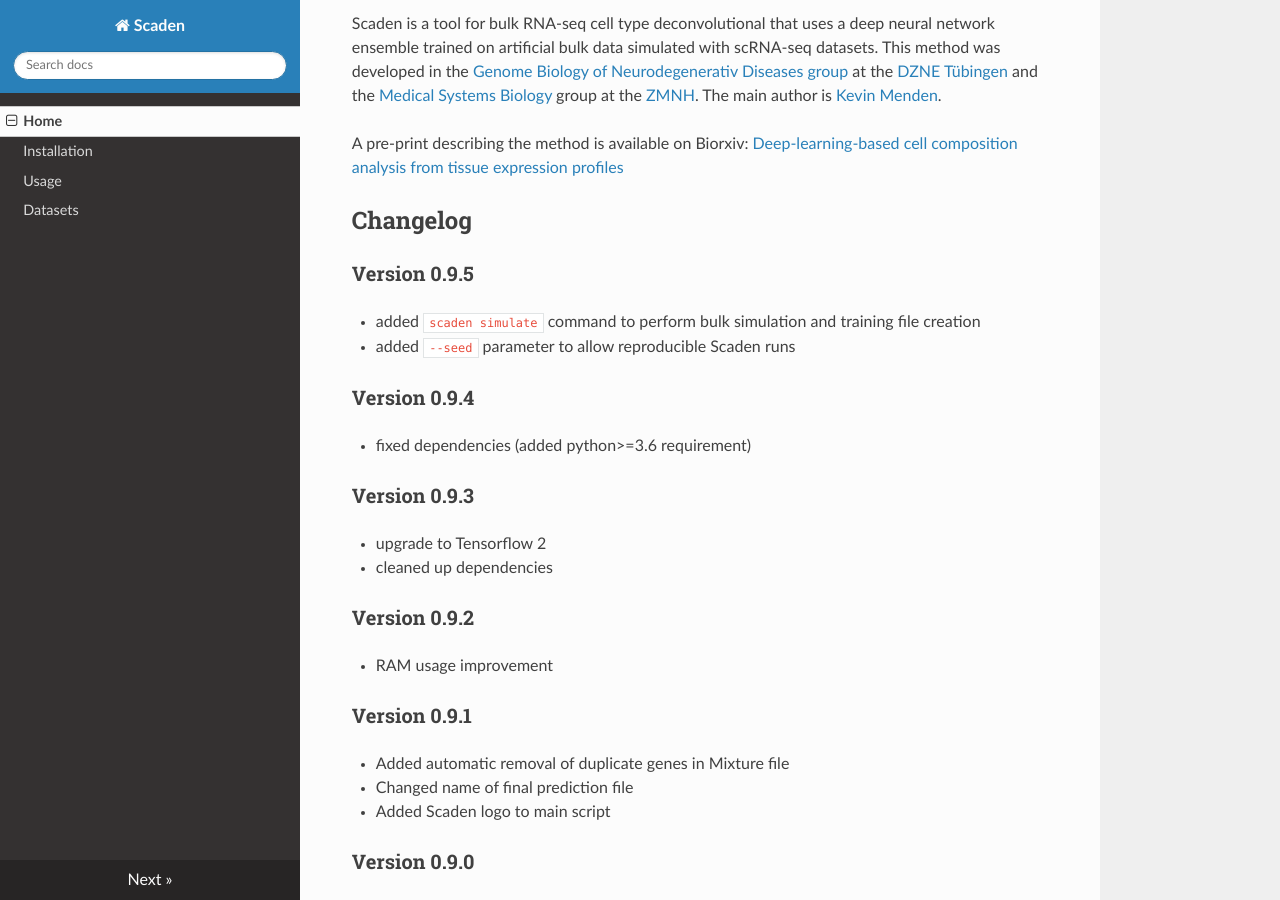
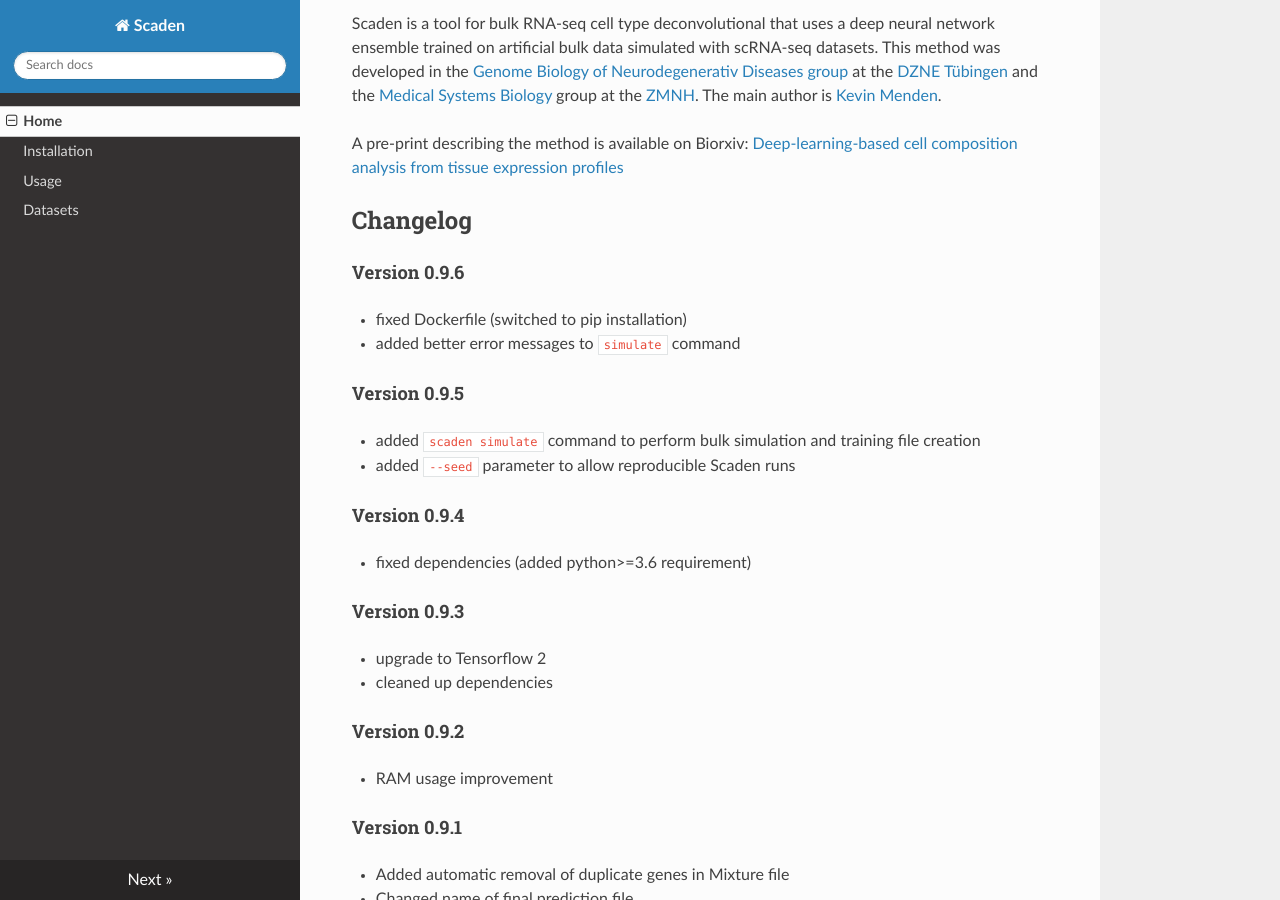
Before and after one commit to KevinMenden/scaden, an MkDocs documentation site: the page built from docs/index.md, in a window 1280 px wide and 900 px high, scrolled down 325 px. Built offline with MkDocs 1.6.1, drawn with Linux system fonts in a browser that asks for light colours; nearby versions of some CDN libraries.

Commit message:
updated changelog

```diff
--- a/docs/index.md
+++ b/docs/index.md
@@ -15,27 +15,31 @@
 
 ## Changelog
 
-### Version 0.9.5
+#### Version 0.9.6
++ fixed Dockerfile (switched to pip installation)
++ added better error messages to `simulate` command
+
+#### Version 0.9.5
 + added `scaden simulate` command to perform bulk simulation and training file creation
 + added `--seed` parameter to allow reproducible Scaden runs
 
-### Version 0.9.4
+#### Version 0.9.4
 + fixed dependencies (added python>=3.6 requirement)
 
-### Version 0.9.3
+#### Version 0.9.3
 + upgrade to Tensorflow 2
 + cleaned up dependencies
 
-### Version 0.9.2
+#### Version 0.9.2
 + RAM usage improvement
 
-### Version 0.9.1
+#### Version 0.9.1
 + Added automatic removal of duplicate genes in Mixture file
 + Changed name of final prediction file
 + Added Scaden logo to main script
 
 
-### Version 0.9.0
+#### Version 0.9.0
 This is the initial release version of Scaden. While this version contains full functionality for pre-processing, training and prediction, it does not
 contain thorough error messages, plotting functionality and a solid helper function for generation training data. These are all features
 planned for the release of v.1.0.0.
```
